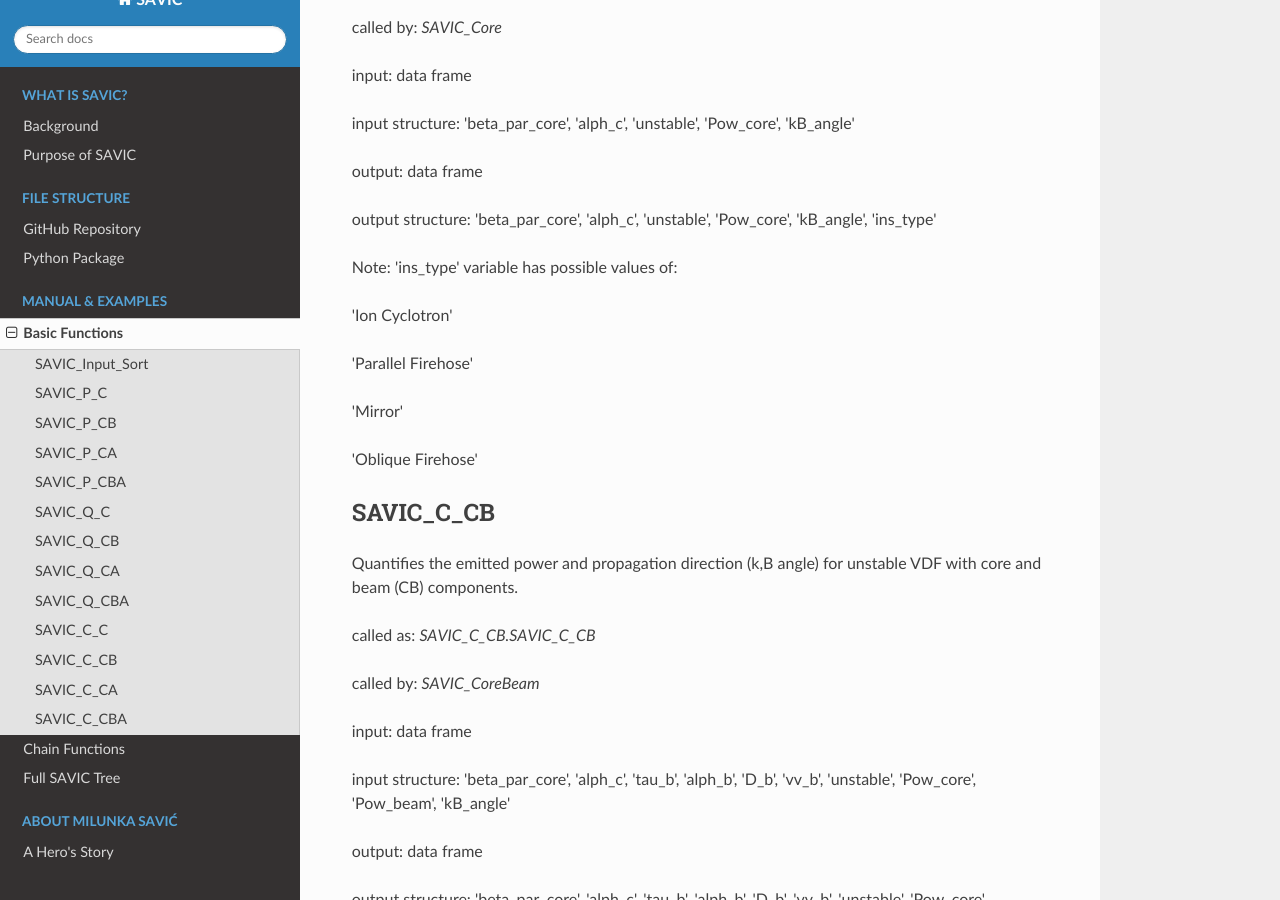
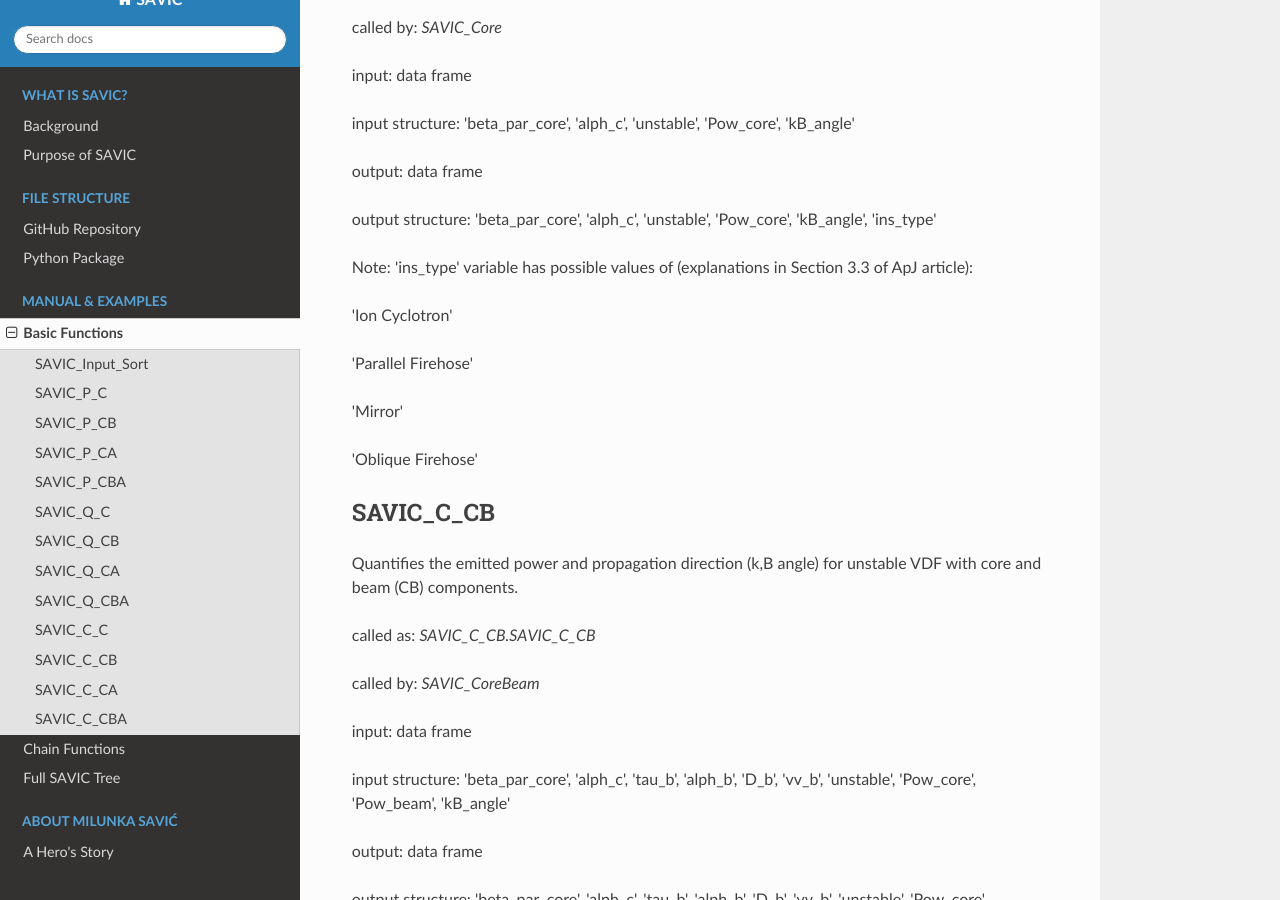
Before and after one commit to MihailoMartinovic/SAVIC, a Sphinx documentation site: the page built from docs/03-functions-base.rst, in a window 1280 px wide and 900 px high, scrolled down 5096 px. Built offline with Sphinx 7.4.7 and the Read the Docs theme 2.0.0, drawn with Linux system fonts in a browser that asks for light colours.

Commit message:
Update 03-functions-base.rst

```diff
--- a/docs/03-functions-base.rst
+++ b/docs/03-functions-base.rst
@@ -227,7 +227,7 @@ output:            data frame
 output structure:  'beta_par_core', 'alph_c', 'unstable', 'Pow_core', 'kB_angle', 'ins_type'
 
 
-Note: 'ins_type' variable has possible values of:
+Note: 'ins_type' variable has possible values of (explanations in Section 3.3 of ApJ article):
 
 'Ion Cyclotron'
 
```
